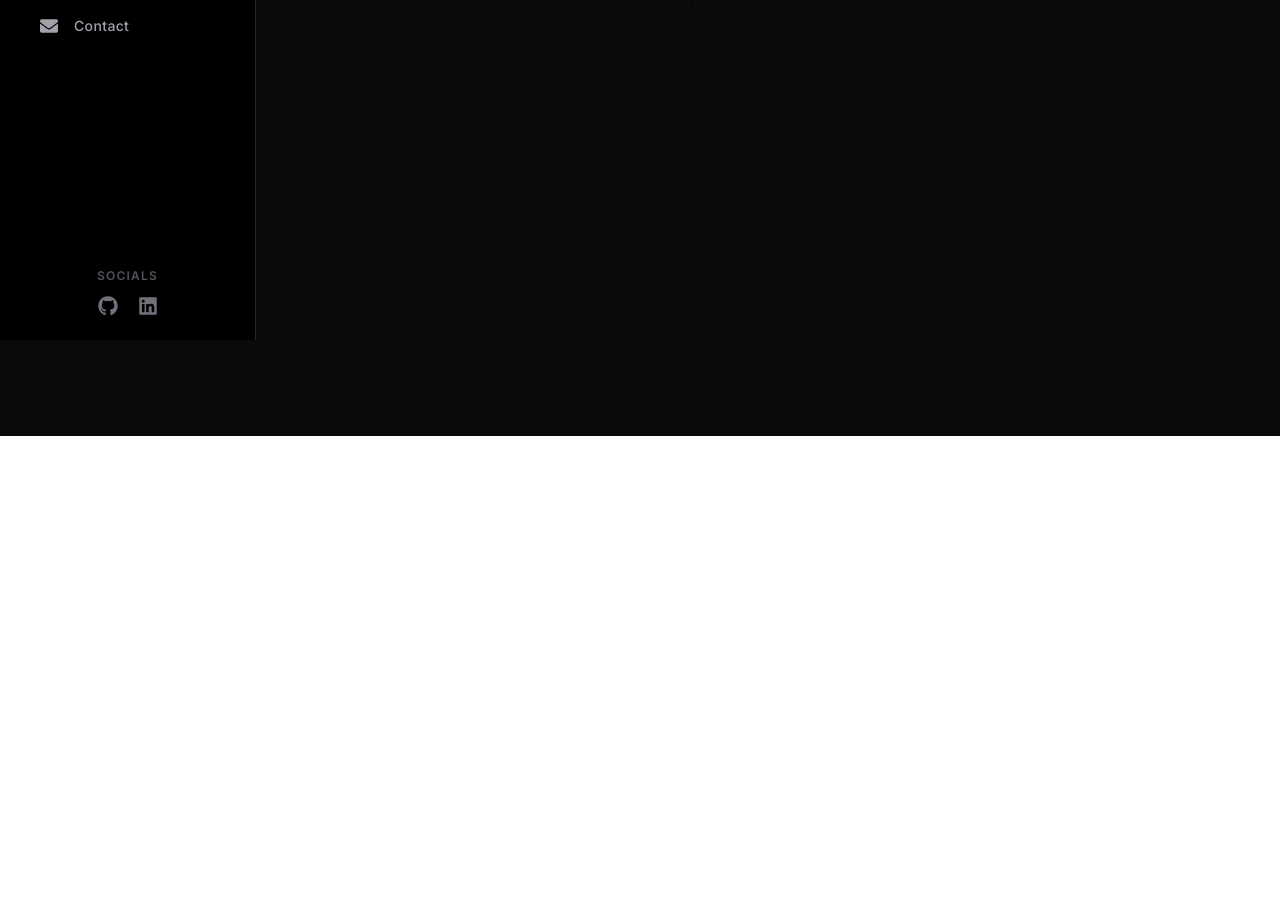
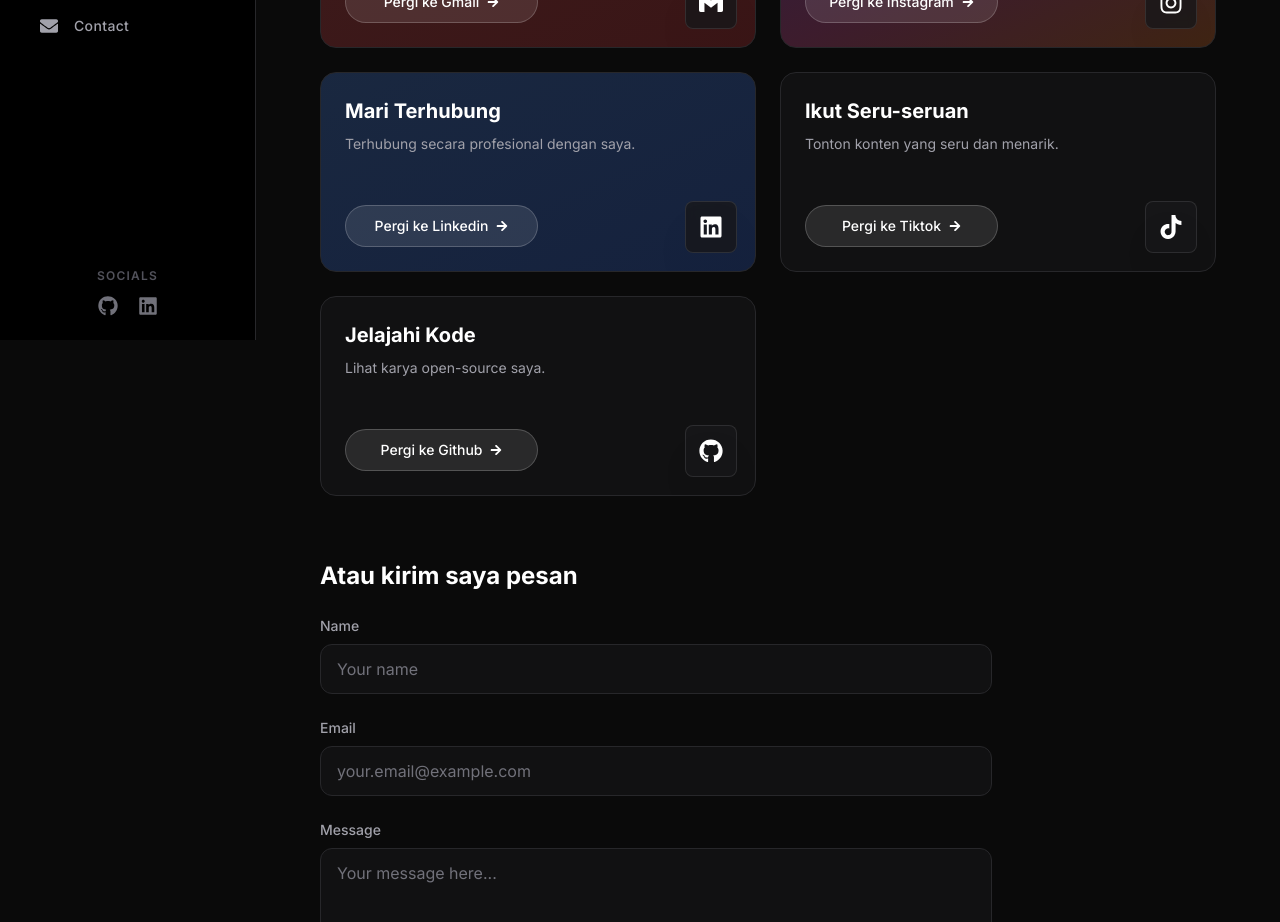
Before and after one commit to bangkennn/New-Portofolio, a Next.js app in the folder portofolio-baru/: page /contact in a window 1280 px wide. Before the commit this address had no page. Shown: the part 460-1382 px from the top of the page. Before the commit the page ends 896 px from the top, so only its background shows below. Built offline with nearby package versions, Linux system fonts and the light colour scheme.

Commit message:
contact and social

```diff
--- /dev/null
+++ b/portofolio-baru/src/app/contact/page.tsx
@@ -0,0 +1,231 @@
+"use client";
+
+import { useState } from "react";
+import { FaEnvelope, FaArrowRight, FaGithub, FaLinkedin, FaInstagram } from "react-icons/fa";
+import { SiGmail, SiTiktok } from "react-icons/si";
+
+// Data Social Media Cards
+const socialCards = [
+  {
+    id: 1,
+    title: "Tetap Terhubung",
+    description: "Hubungi saya via email untuk pertanyaan atau kolaborasi.",
+    buttonText: "Pergi ke Gmail",
+    url: "mailto:your.email@gmail.com",
+    icon: SiGmail,
+    gradient: "from-red-500 to-red-600",
+    bgColor: "bg-gradient-to-br from-red-500/20 to-red-600/20",
+  },
+  {
+    id: 2,
+    title: "Ikuti Perjalanan Saya",
+    description: "Ikuti perjalanan kreatif saya.",
+    buttonText: "Pergi ke Instagram",
+    url: "https://instagram.com",
+    icon: FaInstagram,
+    gradient: "from-purple-500 via-pink-500 to-orange-500",
+    bgColor: "bg-gradient-to-br from-purple-500/20 via-pink-500/20 to-orange-500/20",
+  },
+  {
+    id: 3,
+    title: "Mari Terhubung",
+    description: "Terhubung secara profesional dengan saya.",
+    buttonText: "Pergi ke Linkedin",
+    url: "https://linkedin.com",
+    icon: FaLinkedin,
+    gradient: "from-blue-500 to-blue-600",
+    bgColor: "bg-gradient-to-br from-blue-500/20 to-blue-600/20",
+  },
+  {
+    id: 4,
+    title: "Ikut Seru-seruan",
+    description: "Tonton konten yang seru dan menarik.",
+    buttonText: "Pergi ke Tiktok",
+    url: "https://tiktok.com",
+    icon: SiTiktok,
+    gradient: "from-zinc-800 to-zinc-900",
+    bgColor: "bg-zinc-900/50",
+  },
+  {
+    id: 5,
+    title: "Jelajahi Kode",
+    description: "Lihat karya open-source saya.",
+    buttonText: "Pergi ke Github",
+    url: "https://github.com",
+    icon: FaGithub,
+    gradient: "from-zinc-800 to-zinc-900",
+    bgColor: "bg-zinc-900/50",
+  },
+];
+
+export default function Contact() {
+  const [formData, setFormData] = useState({
+    name: "",
+    email: "",
+    message: "",
+  });
+
+  const handleSubmit = (e: React.FormEvent) => {
+    e.preventDefault();
+    // Handle form submission here
+    console.log("Form submitted:", formData);
+    // Reset form
+    setFormData({ name: "", email: "", message: "" });
+  };
+
+  const handleChange = (
+    e: React.ChangeEvent<HTMLInputElement | HTMLTextAreaElement>
+  ) => {
+    setFormData({
+      ...formData,
+      [e.target.name]: e.target.value,
+    });
+  };
+
+  return (
+    <div className="min-h-screen py-20 max-w-7xl mx-auto px-4">
+
+      {/* Header Section */}
+      <div className="mb-12">
+        <h1 className="text-4xl font-bold text-white mb-2 flex items-center gap-3">
+          <FaEnvelope className="text-emerald-500" /> Kontak
+        </h1>
+        <p className="text-zinc-500 text-lg">Mari kita terhubung</p>
+      </div>
+
+      {/* Social Media Section */}
+      <div className="mb-16">
+        <h2 className="text-2xl font-bold text-white mb-6">
+          Temukan saya di media sosial
+        </h2>
+
+        <div className="grid grid-cols-1 md:grid-cols-2 gap-6">
+          {socialCards.map((card) => {
+            const IconComponent = card.icon;
+            return (
+              <div
+                key={card.id}
+                className={`relative group bg-zinc-900/50 border border-zinc-800 rounded-2xl p-6 overflow-hidden hover:border-emerald-500/50 transition-all duration-300 ${card.bgColor} min-h-[200px]`}
+              >
+                {/* Content */}
+                <div className="relative z-10 h-full flex flex-col">
+                  <div className="flex-1">
+                    <h3 className="text-xl font-bold text-white mb-2">
+                      {card.title}
+                    </h3>
+                    <p className="text-zinc-400 text-sm mb-6 leading-relaxed">
+                      {card.description}
+                    </p>
+                  </div>
+
+                  <a
+                    href={card.url}
+                    target="_blank"
+                    rel="noopener noreferrer"
+                    className="flex items-center justify-center gap-2 px-5 py-2.5 bg-white/10 hover:bg-white/20 border border-white/20 rounded-full text-white text-sm font-medium transition-all duration-300 group/btn w-1/2"
+                  >
+                    {card.buttonText}
+                    <FaArrowRight className="text-xs group-hover/btn:translate-x-1 transition-transform" />
+                  </a>
+                </div>
+
+                {/* Background gradient orb effect */}
+                <div className="absolute -bottom-8 -right-8 w-40 h-40 opacity-20 group-hover:opacity-30 transition-opacity duration-500">
+                  <div className={`w-full h-full ${card.gradient} rounded-full blur-3xl animate-pulse`}></div>
+                </div>
+
+                {/* Icon dengan floating animation dan neon glow */}
+                <div className="absolute bottom-4 right-4 group-hover:bottom-6 group-hover:right-6 transition-all duration-300">
+                  <div className="relative">
+                    {/* Outer glow rings */}
+                    <div className={`absolute inset-0 ${card.gradient} rounded-2xl blur-xl opacity-60 group-hover:opacity-80 animate-pulse`} style={{ transform: 'scale(1.5)' }}></div>
+                    <div className={`absolute inset-0 ${card.gradient} rounded-xl blur-md opacity-40 group-hover:opacity-60`} style={{ transform: 'scale(1.2)' }}></div>
+
+                    {/* Main icon container dengan gradient border */}
+                    <div className="relative w-14 h-14 group-hover:w-16 group-hover:h-16 transition-all duration-300">
+                      <div className={`absolute inset-0 ${card.gradient} rounded-xl p-[2px]`}>
+                        <div className="w-full h-full bg-zinc-900/80 backdrop-blur-sm rounded-lg flex items-center justify-center border border-white/10">
+                          <IconComponent className="text-2xl text-white group-hover:text-3xl transition-all duration-300 drop-shadow-2xl" />
+                        </div>
+                      </div>
+                    </div>
+                  </div>
+                </div>
+              </div>
+            );
+          })}
+        </div>
+      </div>
+
+      {/* Contact Form Section */}
+      <div className="max-w-2xl">
+        <h2 className="text-2xl font-bold text-white mb-6">
+          Atau kirim saya pesan
+        </h2>
+
+        <form onSubmit={handleSubmit} className="space-y-6">
+          {/* Name Input */}
+          <div>
+            <label htmlFor="name" className="block text-sm font-medium text-zinc-400 mb-2">
+              Name
+            </label>
+            <input
+              type="text"
+              id="name"
+              name="name"
+              value={formData.name}
+              onChange={handleChange}
+              required
+              className="w-full px-4 py-3 bg-zinc-900/50 border border-zinc-800 rounded-xl text-white placeholder-zinc-500 focus:outline-none focus:border-emerald-500/50 transition-colors"
+              placeholder="Your name"
+            />
+          </div>
+
+          {/* Email Input */}
+          <div>
+            <label htmlFor="email" className="block text-sm font-medium text-zinc-400 mb-2">
+              Email
+            </label>
+            <input
+              type="email"
+              id="email"
+              name="email"
+              value={formData.email}
+              onChange={handleChange}
+              required
+              className="w-full px-4 py-3 bg-zinc-900/50 border border-zinc-800 rounded-xl text-white placeholder-zinc-500 focus:outline-none focus:border-emerald-500/50 transition-colors"
+              placeholder="your.email@example.com"
+            />
+          </div>
+
+          {/* Message Textarea */}
+          <div>
+            <label htmlFor="message" className="block text-sm font-medium text-zinc-400 mb-2">
+              Message
+            </label>
+            <textarea
+              id="message"
+              name="message"
+              value={formData.message}
+              onChange={handleChange}
+              required
+              rows={6}
+              className="w-full px-4 py-3 bg-zinc-900/50 border border-zinc-800 rounded-xl text-white placeholder-zinc-500 focus:outline-none focus:border-emerald-500/50 transition-colors resize-none"
+              placeholder="Your message here..."
+            />
+          </div>
+
+          {/* Submit Button */}
+          <button
+            type="submit"
+            className="w-full px-6 py-4 bg-emerald-600 text-white font-bold rounded-xl hover:bg-emerald-500 transition-all duration-300 flex items-center justify-center gap-2 shadow-lg shadow-emerald-500/20"
+          >
+            Send Email
+            <FaArrowRight />
+          </button>
+        </form>
+      </div>
+
+    </div>
+  );
+}
--- a/portofolio-baru/src/components/Sidebar.tsx
+++ b/portofolio-baru/src/components/Sidebar.tsx
@@ -34,8 +34,22 @@ const Sidebar = () => {
       <div className="mt-auto">
         <p className="text-xs text-zinc-600 mb-3 text-center uppercase tracking-widest font-semibold">Socials</p>
         <div className="flex gap-5 text-xl text-zinc-500 justify-center">
-          <a href="#" className="hover:text-emerald-400 hover:-translate-y-1 transition-all duration-300"><FaGithub /></a>
-          <a href="#" className="hover:text-emerald-400 hover:-translate-y-1 transition-all duration-300"><FaLinkedin /></a>
+          <a
+            href="https://github.com/bangkennn"
+            target="_blank"
+            rel="noopener noreferrer"
+            className="hover:text-emerald-400 hover:-translate-y-1 transition-all duration-300"
+          >
+            <FaGithub />
+          </a>
+          <a
+            href="https://www.linkedin.com/in/davian-putra-swardana/"
+            target="_blank"
+            rel="noopener noreferrer"
+            className="hover:text-emerald-400 hover:-translate-y-1 transition-all duration-300"
+          >
+            <FaLinkedin />
+          </a>
         </div>
       </div>
     </aside>
```
